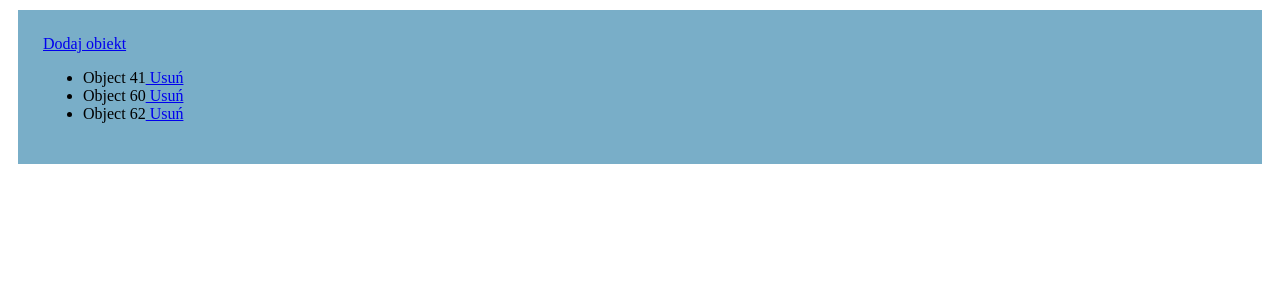
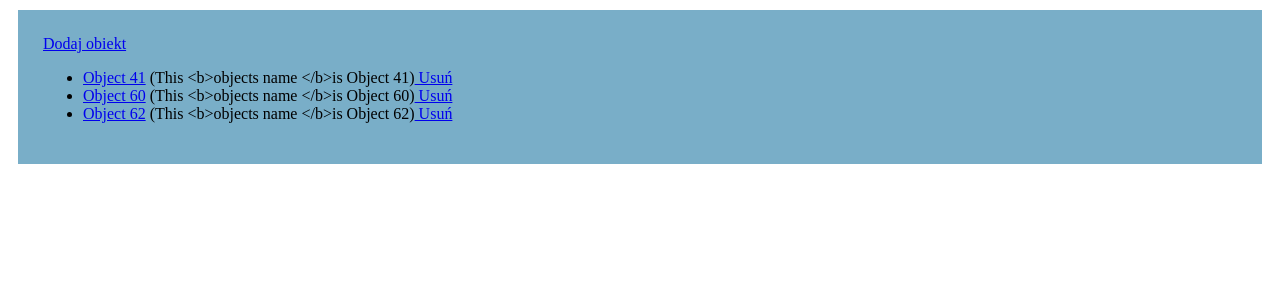
Before and after one commit to Noiseapps/django_training, a Django app: page / in a window 1280 px wide. Shown: the part 32-332 px from the top of the page. Run offline with Django 3.2, Linux system fonts and the light colour scheme; a user stored in the database is signed in; data comes from the database, SQL or seed files in the repository; both versions use the stored data as it was after the commit.

Commit message:
url reversing

```diff
--- a/Tutorial/models.py
+++ b/Tutorial/models.py
@@ -1,9 +1,8 @@
-from __future__ import unicode_literals
-
 from django.db import models
-
-# Create your models here.
 
 
 class Item(models.Model):
     name = models.CharField(max_length=20)
+
+    def __unicode__(self):
+        return "This <b>objects name </b>is %s" % self.name
--- a/Tutorial/templates/index.html
+++ b/Tutorial/templates/index.html
@@ -2,7 +2,7 @@
 
 {% block header %}
 
-Zalogowany jako : {{ user.username}}
+    Zalogowany jako : {{ user.username }}
     <a href="/login/logout">Wyloguj</a><br>
 {% endblock %}
 
@@ -11,7 +11,9 @@
     <a href="/add">Dodaj obiekt</a><br>
     <ul>
         {% for item in items %}
-    <li>{{ item.name }}<a href="/remove/{{ item.id }}">&nbsp;Usuń</a></li>
+            {#    <li>{{ item.name }} ({{ item|safe }})<a href="/remove/{{ item.id }}">&nbsp;Usuń</a></li>#}
+            <li><a href="{% url 'Tutorial:details' item.id %}">{{ item.name }}</a> ({{ item }})<a href="{% url 'Tutorial:remove' item.id %}">&nbsp;Usuń</a>
+            </li>
         {% endfor %}
     </ul>
 {% endblock %}
--- a/Tutorial/urls.py
+++ b/Tutorial/urls.py
@@ -3,7 +3,8 @@
 
 urlpatterns = [
     url(r'^$', views.index, name='index'),
-    url(r'^add$', views.add_item, name='index'),
-    url(r'^remove/(?P<item_id>[0-9]+)$', views.remove_item, name='index'),
-    url(r'^error$', views.not_authenticated, name='index')
+    url(r'^add$', views.add_item, name='add'),
+    url(r'^remove/(?P<item_id>[0-9]+)$', views.remove_item, name='remove'),
+    url(r'^details/(?P<item_id>[0-9]+)$', views.show_item_details, name='details'),
+    url(r'^error$', views.not_authenticated, name='error')
 ]
--- a/Tutorial/views.py
+++ b/Tutorial/views.py
@@ -28,3 +28,8 @@
 def remove_item(request, item_id):
     Item.objects.get(pk=item_id).delete()
     return HttpResponseRedirect("/")
+
+
+def show_item_details(request, item_id):
+    item = Item.objects.get(pk=item_id)
+    return render(request, "details.html", {"item": item})
```
Also changed, not shown: DjangoTutorial/settings.py (+2 -7 lines), Tutorial/templates/details.html (added, +17 -0 lines), db.sqlite3. Lines whose indentation alone changed are shown as unchanged.
